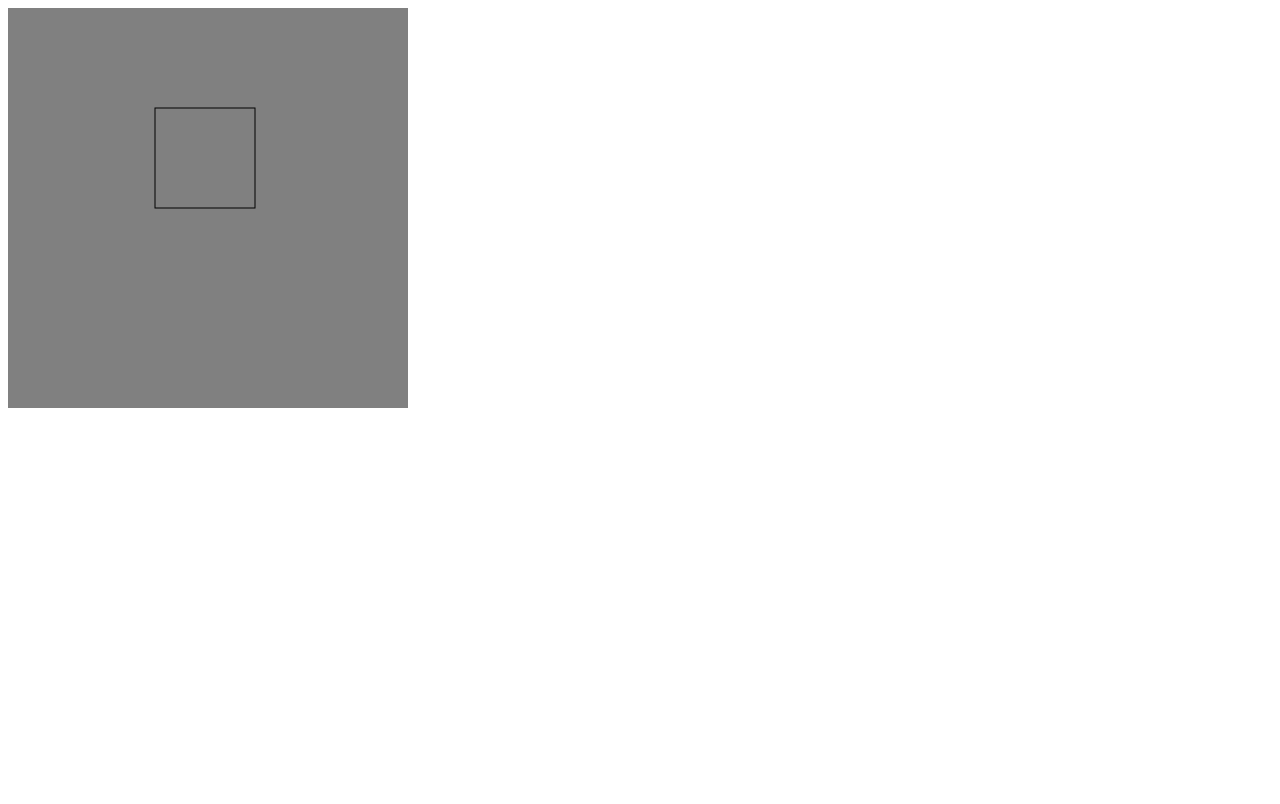
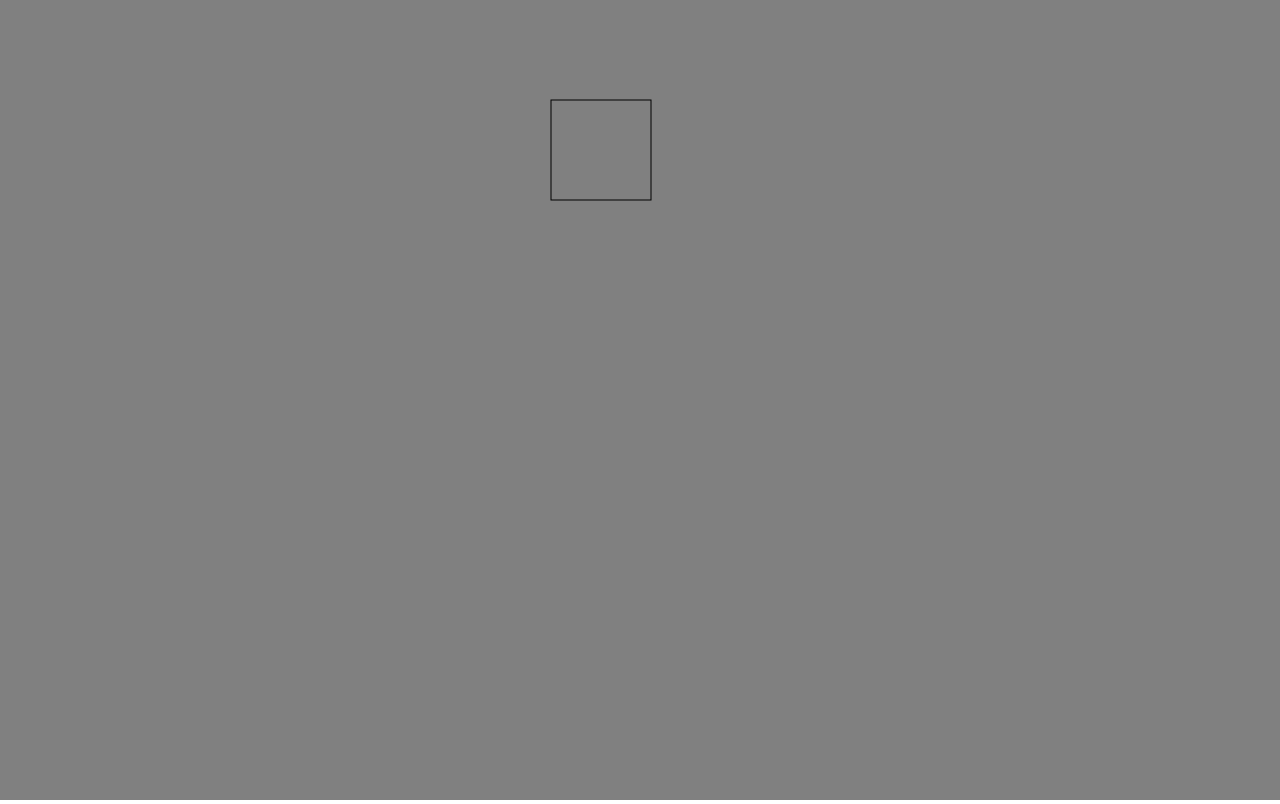
Before and after one commit to BHatGuy/PA22-WebGames, a website with bundled scripts: page src/main.html in a window 1280 px wide. Built offline with nearby package versions, Linux system fonts and the light colour scheme.

Commit message:
Add resize listener, make canvas fill window

```diff
--- a/package.json
+++ b/package.json
@@ -4,7 +4,7 @@
   "description": "der drops ist gelutscht",
   "main": "main.js",
   "scripts": {
-    "build": "tsc --noEmit && esbuild src/main.ts --bundle --sourcemap --minify --outfile=build/main.js && cp src/main.html build && python3 -m http.server -d build",
+    "build": "tsc --noEmit & esbuild src/main.ts --bundle --sourcemap --minify --outfile=build/main.js && cp src/main.html build && python3 -m http.server -d build",
     "production": "tsc --noEmit && esbuild src/main.ts --bundle --minify --outfile=build/main.js && cp src/main.html build"
   },
   "author": "Malte",
--- a/src/main.html
+++ b/src/main.html
@@ -4,6 +4,12 @@
 <head>
     <meta charset="utf-8">
     <title>Pong</title>
+    <style type="text/css">
+        body {
+            margin: 0px;
+            overflow: hidden;
+        }
+    </style>
 </head>
 
 <body>
--- a/src/main.ts
+++ b/src/main.ts
@@ -26,11 +26,18 @@ function loop() {
     window.requestAnimationFrame(loop);
 }
 
+function resized() {
+    width = window.innerWidth;
+    height = window.innerHeight;
+    canvas.width = width;
+    canvas.height = height;
+}
+
 function main() {
     canvas = document.getElementById("canvas") as HTMLCanvasElement;
     context = canvas.getContext("2d")!;
-    width = canvas.width;
-    height = canvas.height;
+    window.addEventListener("resize", resized);
+    resized();
 
     loop();
 }
```
